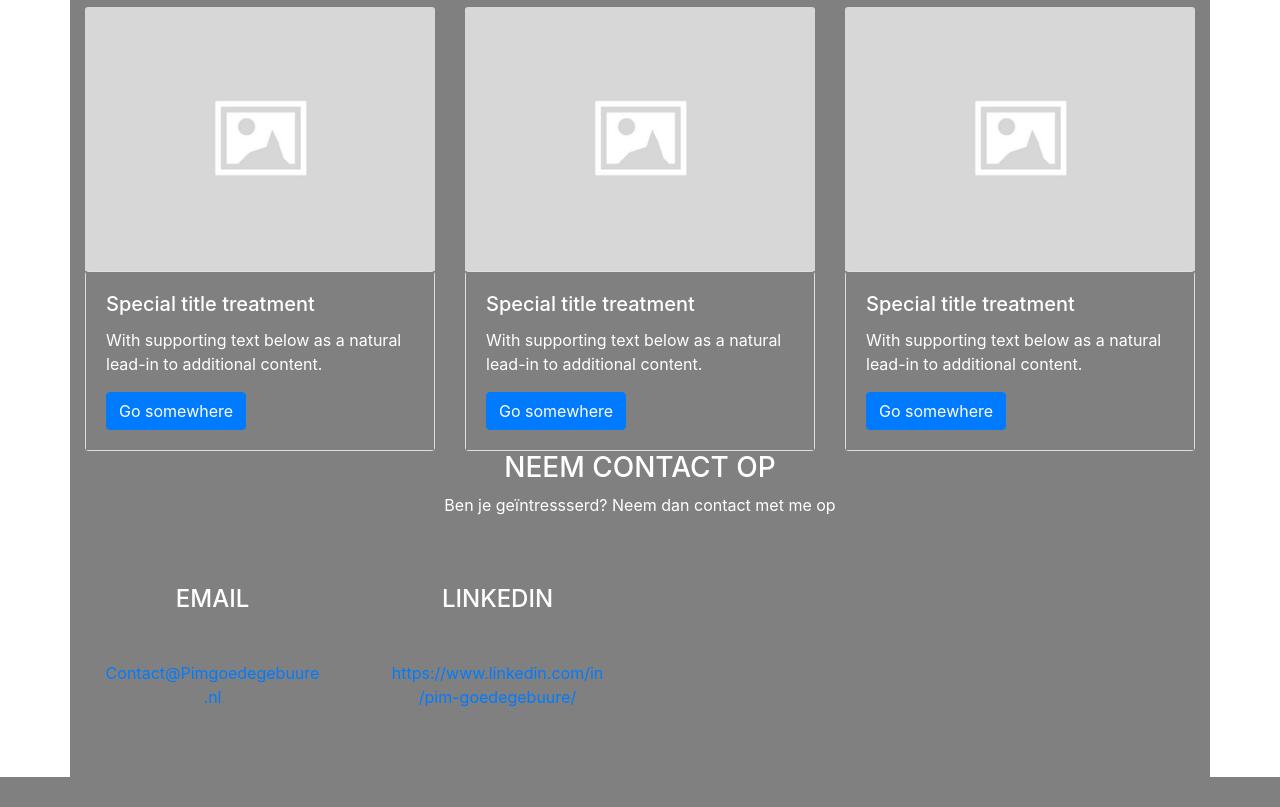
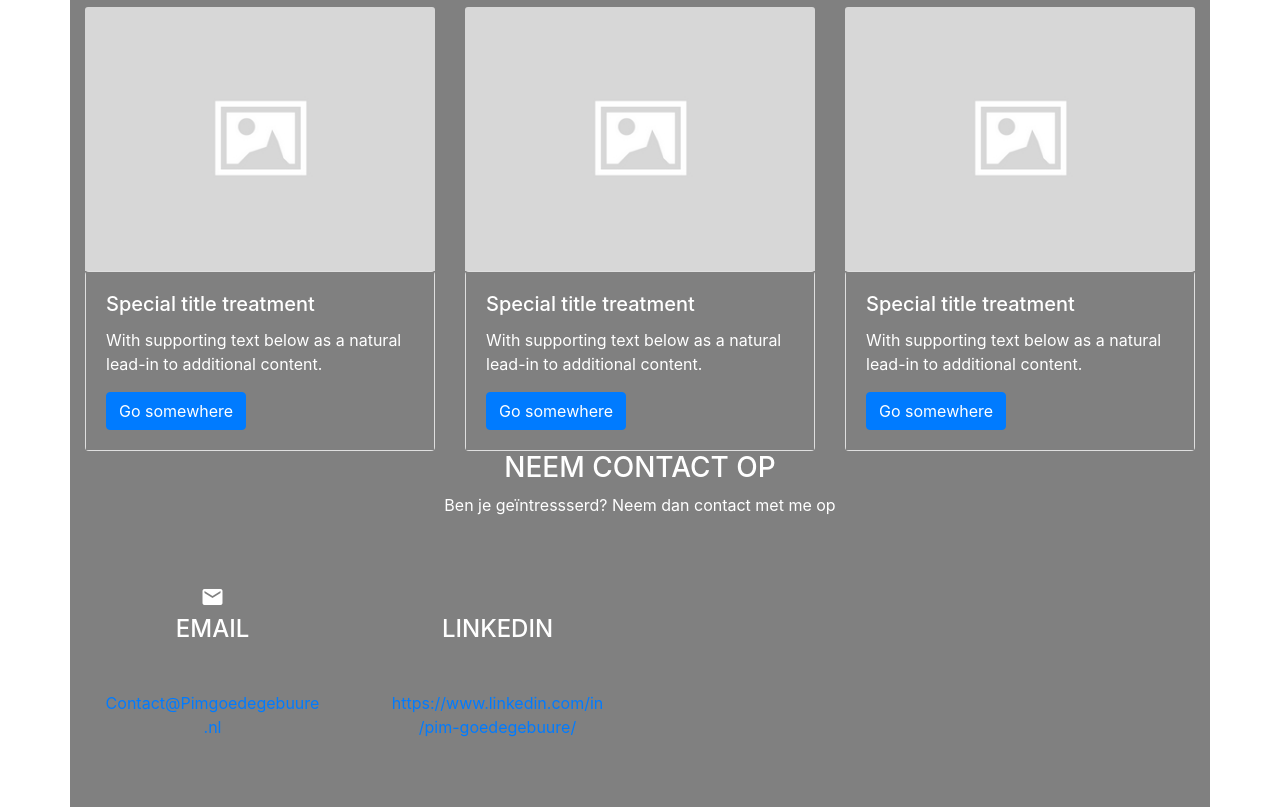
Before and after one commit to pimgoedegebuure/pimgoedegebuure.github.io, a plain HTML site: page index.html in a window 1280 px wide. Shown: the part 831-1638 px from the top of the page. Before the commit the page ends 1608 px from the top, so only its background shows below. Drawn offline with nearby package versions, Linux system fonts and the light colour scheme.

Commit message:
Added google icon library and added icons to contact info

```diff
--- a/index.html
+++ b/index.html
@@ -8,6 +8,8 @@
     <!-- Bootstrap CSS -->
     <link rel="stylesheet" href="https://stackpath.bootstrapcdn.com/bootstrap/4.4.1/css/bootstrap.min.css" integrity="sha384-Vkoo8x4CGsO3+Hhxv8T/Q5PaXtkKtu6ug5TOeNV6gBiFeWPGFN9MuhOf23Q9Ifjh" crossorigin="anonymous">
     <link rel="stylesheet" type="text/css" href="css/main.css">
+    <link rel="stylesheet" href="https://fonts.googleapis.com/icon?family=Material+Icons">
+
 
     <title>UX/Ui Portfolio</title>
   </head>
@@ -104,7 +106,7 @@
      <div class="col-sm-12 col-md-6 col-lg-3 my-5">
        <div class="card border-0">
           <div class="card-body text-center">
-            <i class="fa fa-email fa-5x mb-3" aria-hidden="true"></i>
+            <i class="material-icons">email</i>
             <h4 class="text-uppercase mb-5">Email</h4>
             <a href = "mailto: contact@pimgoedegebuure.nl">Contact@Pimgoedegebuure.nl</a>
           </div>
@@ -113,7 +115,7 @@
      <div class="col-sm-12 col-md-6 col-lg-3 my-5">
        <div class="card border-0">
           <div class="card-body text-center">
-            <i class="fa fa-map-marker fa-5x mb-3" aria-hidden="true"></i>
+            <i class="material-icons">browser</i>
             <h4 class="text-uppercase mb-5">LinkedIn</h4>
            <a href="https://www.linkedin.com/in/pim-goedegebuure/">https://www.linkedin.com/in/pim-goedegebuure/</a>
           </div>
```
